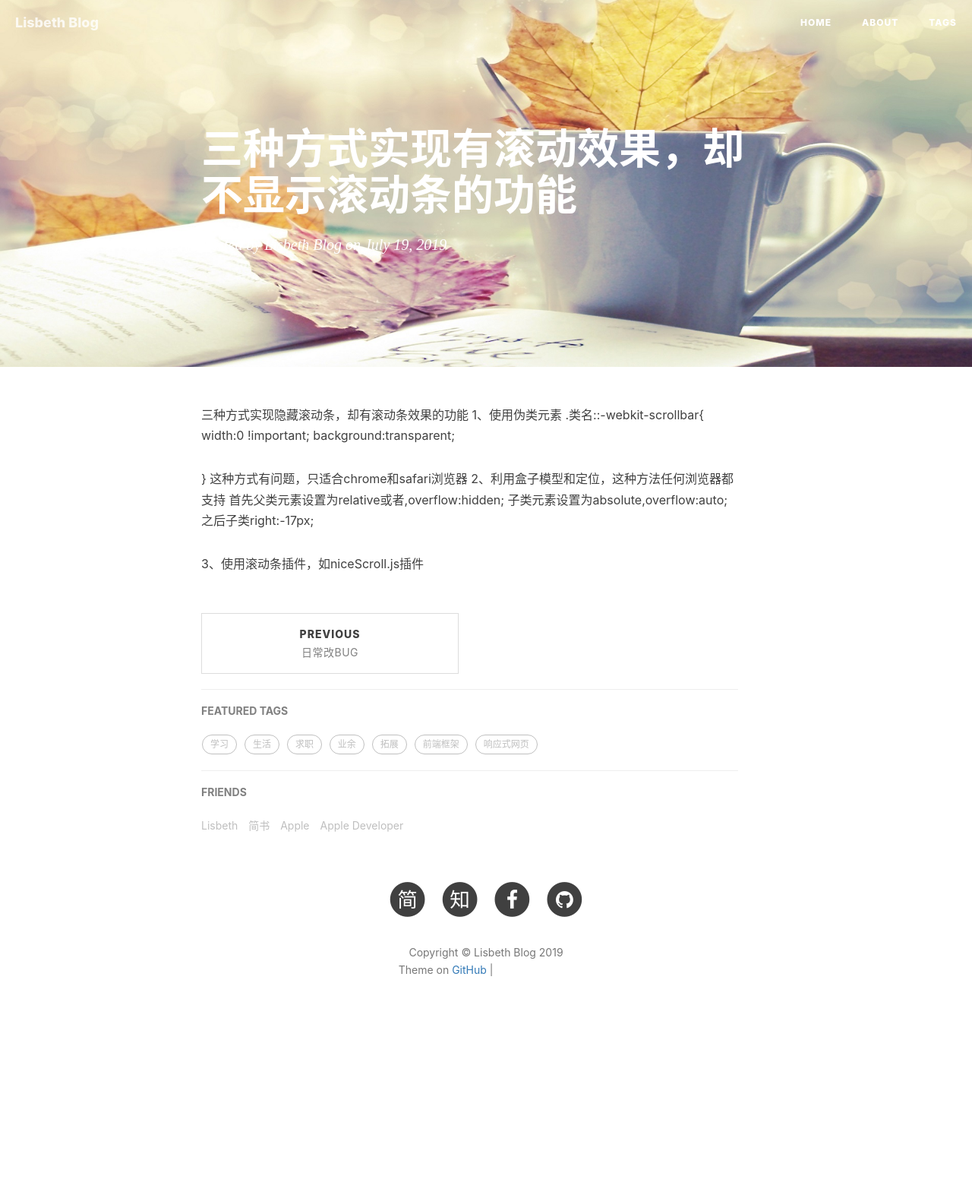
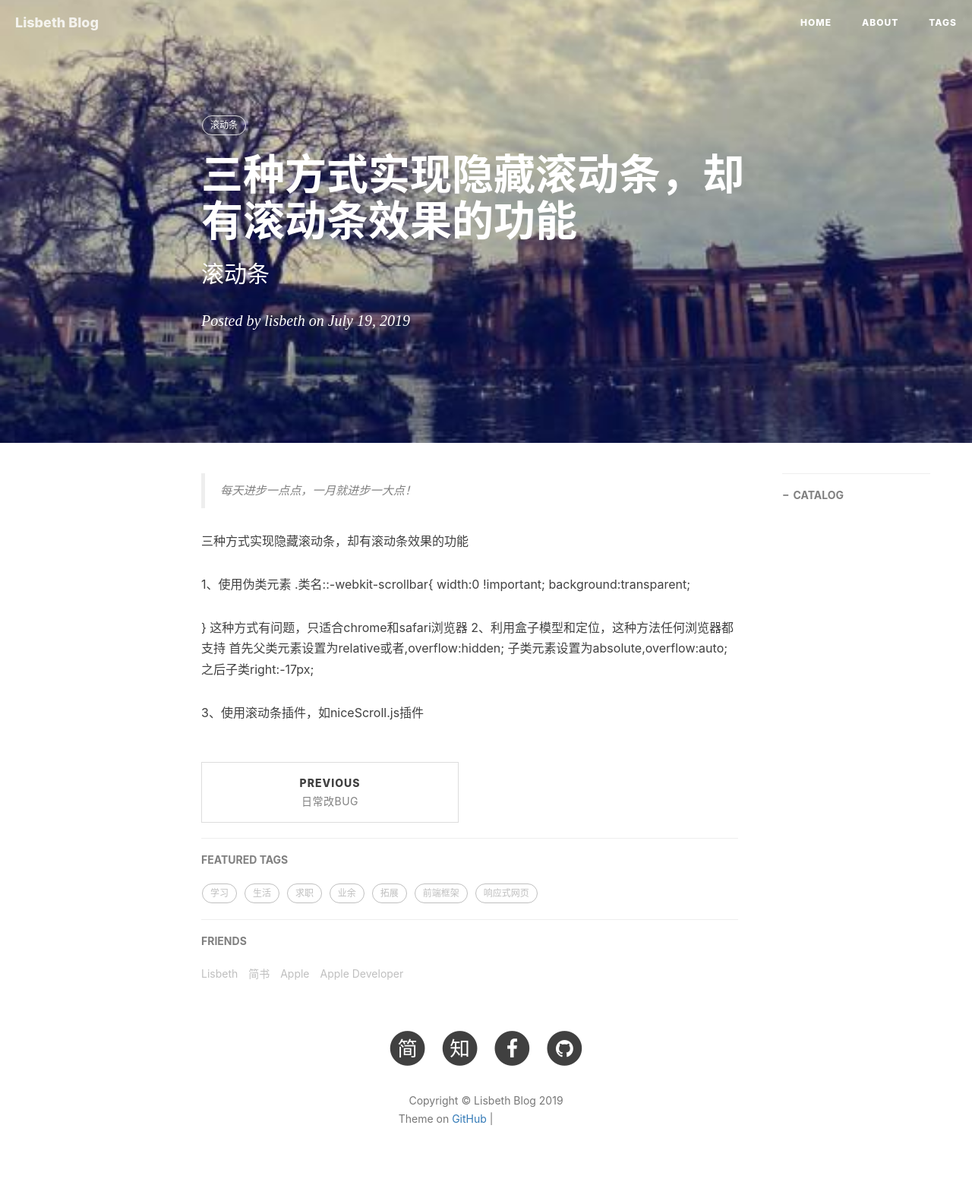
Before and after one commit to lisbeth0720/lisbeth0720.github.io, a Jekyll site: the page built from _posts/2019-07-19-三种方式实现有滚动效果，却不显示滚动条的功能.md, in a window 1280 px wide. Shown: the whole page at 76% size. Built offline with Jekyll 4.4.1, drawn with Linux system fonts in a browser that asks for light colours; nearby versions of some CDN libraries; our own code applies the rules of GitHub Pages for plain Markdown files; comment, search, counter and statistics services are not loaded; before the commit the page ends 1381 px from its top, so only the background shows below that; grey boxes are pictures that could not be loaded.

Commit message:
Update 2019-07-19-三种方式实现有滚动效果，却不显示滚动条的功能.md

```diff
--- a/_posts/2019-07-19-三种方式实现有滚动效果，却不显示滚动条的功能.md
+++ b/_posts/2019-07-19-三种方式实现有滚动效果，却不显示滚动条的功能.md
@@ -1,4 +1,18 @@
+---
+layout:     post
+title:        三种方式实现隐藏滚动条，却有滚动条效果的功能
+subtitle:    "滚动条"
+date:       2019-07-19
+author:     lisbeth
+header-img: img/slient.jpg
+catalog: true
+tags:
+    - 滚动条
+---
+>每天进步一点点，一月就进步一大点！
+
 三种方式实现隐藏滚动条，却有滚动条效果的功能
+
 1、使用伪类元素
   .类名::-webkit-scrollbar{
   width:0 !important;
```
